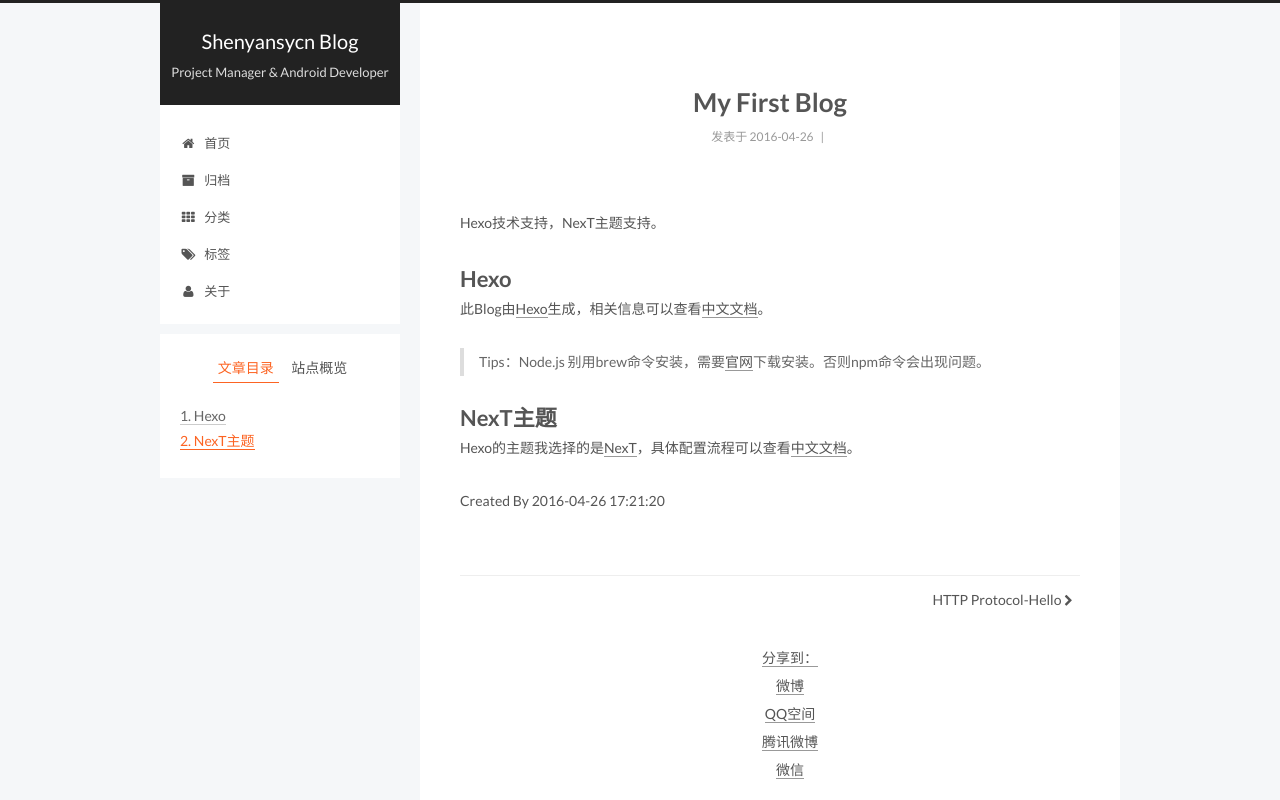
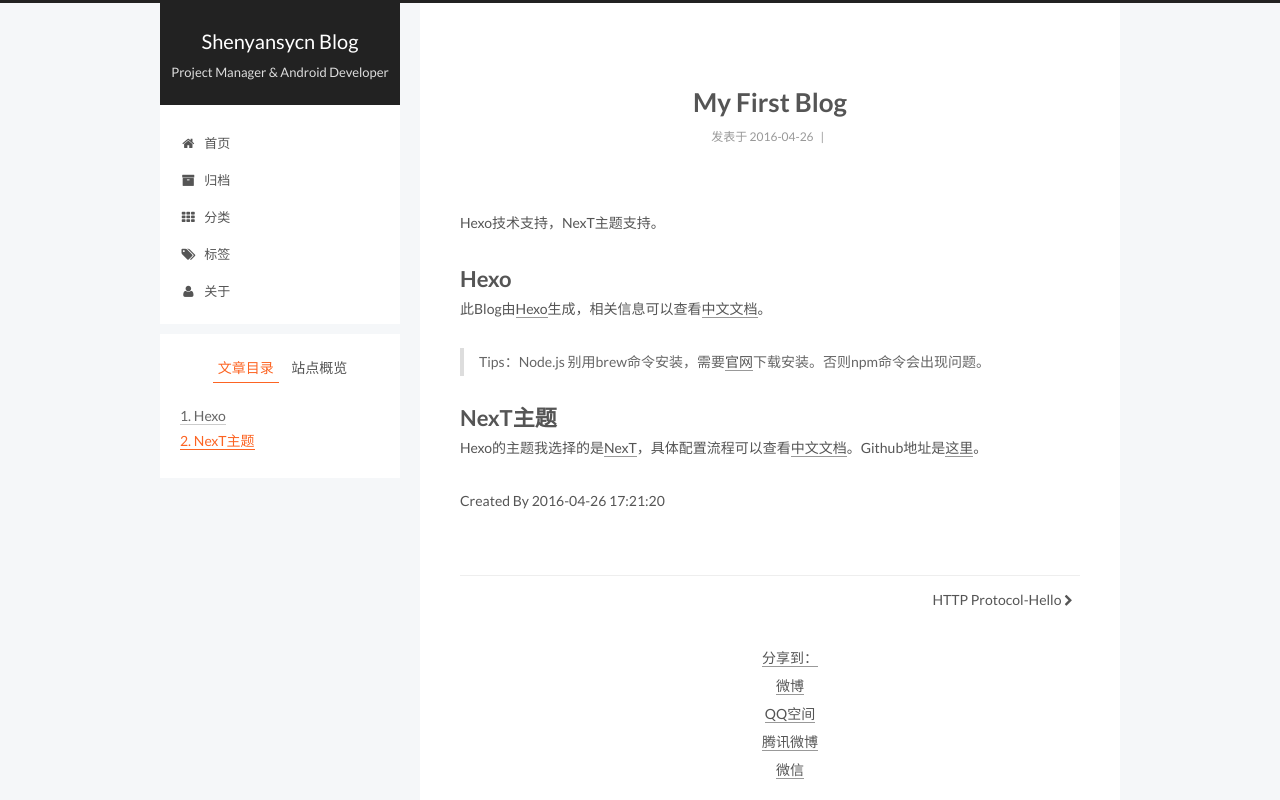
Before and after one commit to shenyansycn/shenyansycn.github.io, a plain HTML site: page 2016/04/26/My-First-Blog/index.html in a window 1280 px wide. Shown: the top 800 px of the page. Drawn offline with nearby package versions, Linux system fonts and the light colour scheme; some packages are replaced by stand-ins of ours; a script that the page names is missing.

Commit message:
Site updated: 2016-04-27 15:54:05

```diff
--- a/2016/04/26/My-First-Blog/index.html
+++ b/2016/04/26/My-First-Blog/index.html
@@ -86,7 +86,7 @@
 <meta property="og:url" content="http://shenyansycn.github.io/2016/04/26/My-First-Blog/index.html">
 <meta property="og:site_name" content="Shenyansycn Blog">
 <meta property="og:description" content="Hexo技术支持，NexT主题支持。">
-<meta property="og:updated_time" content="2016-04-27T07:46:08.000Z">
+<meta property="og:updated_time" content="2016-04-27T07:53:45.000Z">
 <meta name="twitter:card" content="summary">
 <meta name="twitter:title" content="My First Blog">
 <meta name="twitter:description" content="Hexo技术支持，NexT主题支持。">
@@ -299,7 +299,7 @@
 <blockquote>
 <p>Tips：Node.js 别用brew命令安装，需要<a href="https://nodejs.org/en/" target="_blank" rel="external">官网</a>下载安装。否则npm命令会出现问题。</p>
 </blockquote>
-<h1 id="NexT主题"><a href="#NexT主题" class="headerlink" title="NexT主题"></a>NexT主题</h1><p>Hexo的主题我选择的是<a href="http://theme-next.iissnan.com/" target="_blank" rel="external">NexT</a>，具体配置流程可以查看<a href="http://theme-next.iissnan.com/getting-started.html" target="_blank" rel="external">中文文档</a>。</p>
+<h1 id="NexT主题"><a href="#NexT主题" class="headerlink" title="NexT主题"></a>NexT主题</h1><p>Hexo的主题我选择的是<a href="http://theme-next.iissnan.com/" target="_blank" rel="external">NexT</a>，具体配置流程可以查看<a href="http://theme-next.iissnan.com/getting-started.html" target="_blank" rel="external">中文文档</a>。Github地址是<a href="https://github.com/iissnan/hexo-theme-next" target="_blank" rel="external">这里</a>。</p>
 <p>Created By 2016-04-26 17:21:20</p>
 
 
```
